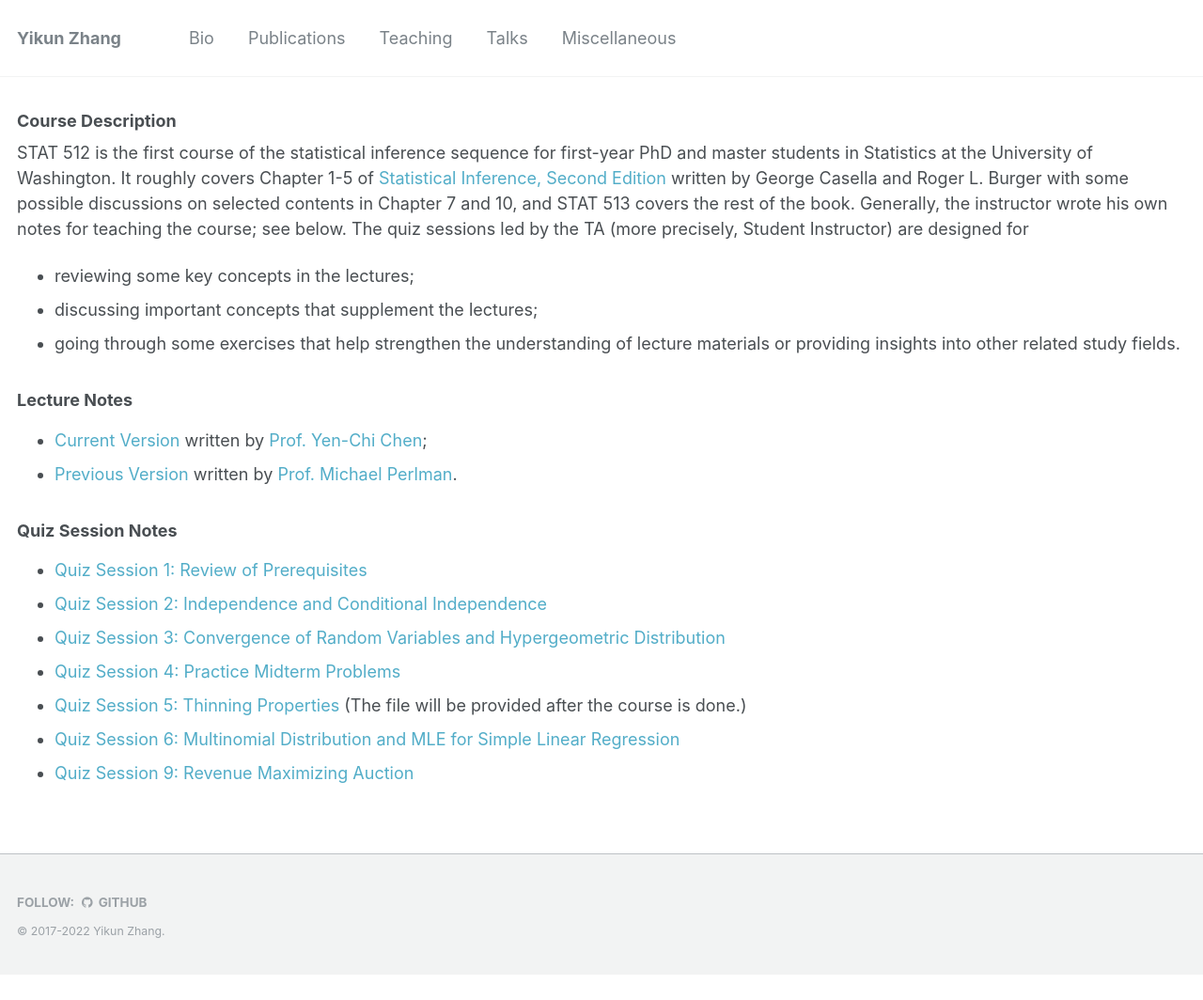
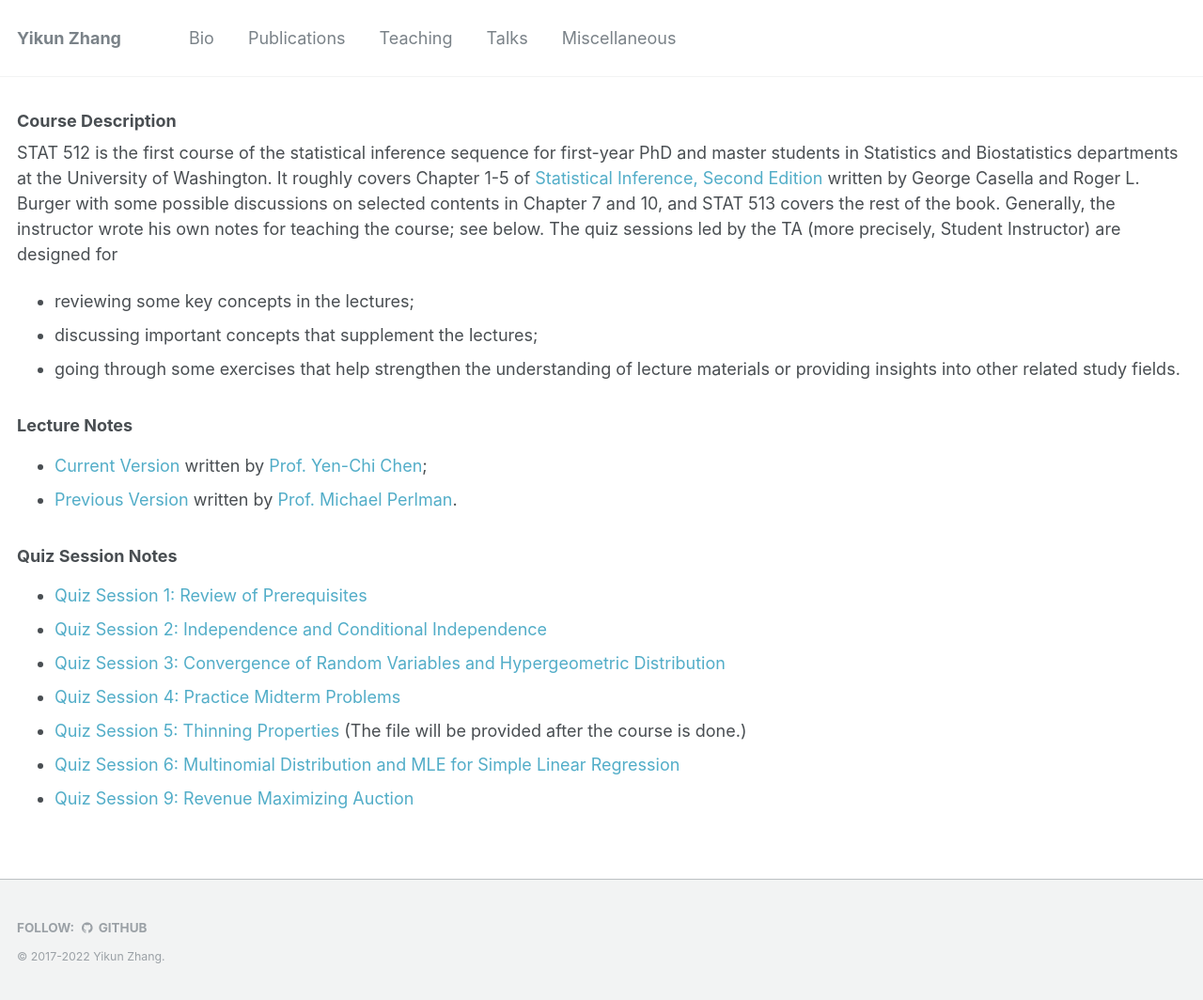
Before and after one commit to zhangyk8/zhangyk8.github.io, a Jekyll site: the page built from _teaching/stat512_uw.md, in a window 1280 px wide. Shown: the whole page at 94% size. Built offline with Jekyll 4.4.1, drawn with Linux system fonts in a browser that asks for light colours; before the commit the page ends 1037 px from its top, so only the background shows below that.

Commit message:
Update stat512_uw.md

```diff
--- a/_teaching/stat512_uw.md
+++ b/_teaching/stat512_uw.md
@@ -12,7 +12,7 @@
 
 ### Course Description
 
-STAT 512 is the first course of the statistical inference sequence for first-year PhD and master students in Statistics at the University of Washington. It roughly covers Chapter 1-5 of [Statistical Inference, Second Edition](http://home.ustc.edu.cn/~zt001062/MaStmaterials/George%20Casella&Roger%20L.Berger--Statistical%20Inference.pdf) written by George Casella and Roger L. Burger with some possible discussions on selected contents in Chapter 7 and 10, and STAT 513 covers the rest of the book. Generally, the instructor wrote his own notes for teaching the course; see below. The quiz sessions led by the TA (more precisely, Student Instructor) are designed for
+STAT 512 is the first course of the statistical inference sequence for first-year PhD and master students in Statistics and Biostatistics departments at the University of Washington. It roughly covers Chapter 1-5 of [Statistical Inference, Second Edition](http://home.ustc.edu.cn/~zt001062/MaStmaterials/George%20Casella&Roger%20L.Berger--Statistical%20Inference.pdf) written by George Casella and Roger L. Burger with some possible discussions on selected contents in Chapter 7 and 10, and STAT 513 covers the rest of the book. Generally, the instructor wrote his own notes for teaching the course; see below. The quiz sessions led by the TA (more precisely, Student Instructor) are designed for
 - reviewing some key concepts in the lectures;
 - discussing important concepts that supplement the lectures;
 - going through some exercises that help strengthen the understanding of lecture materials or providing insights into other related study fields.
```
